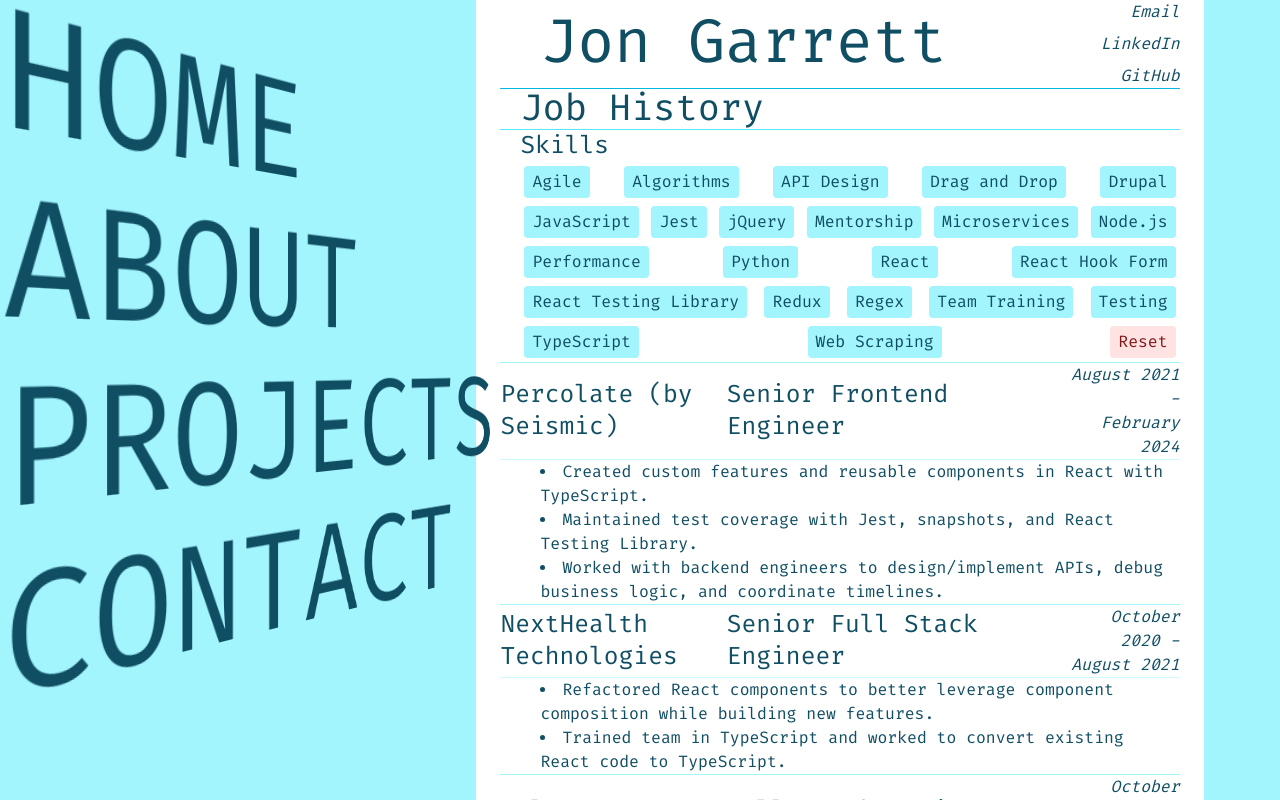
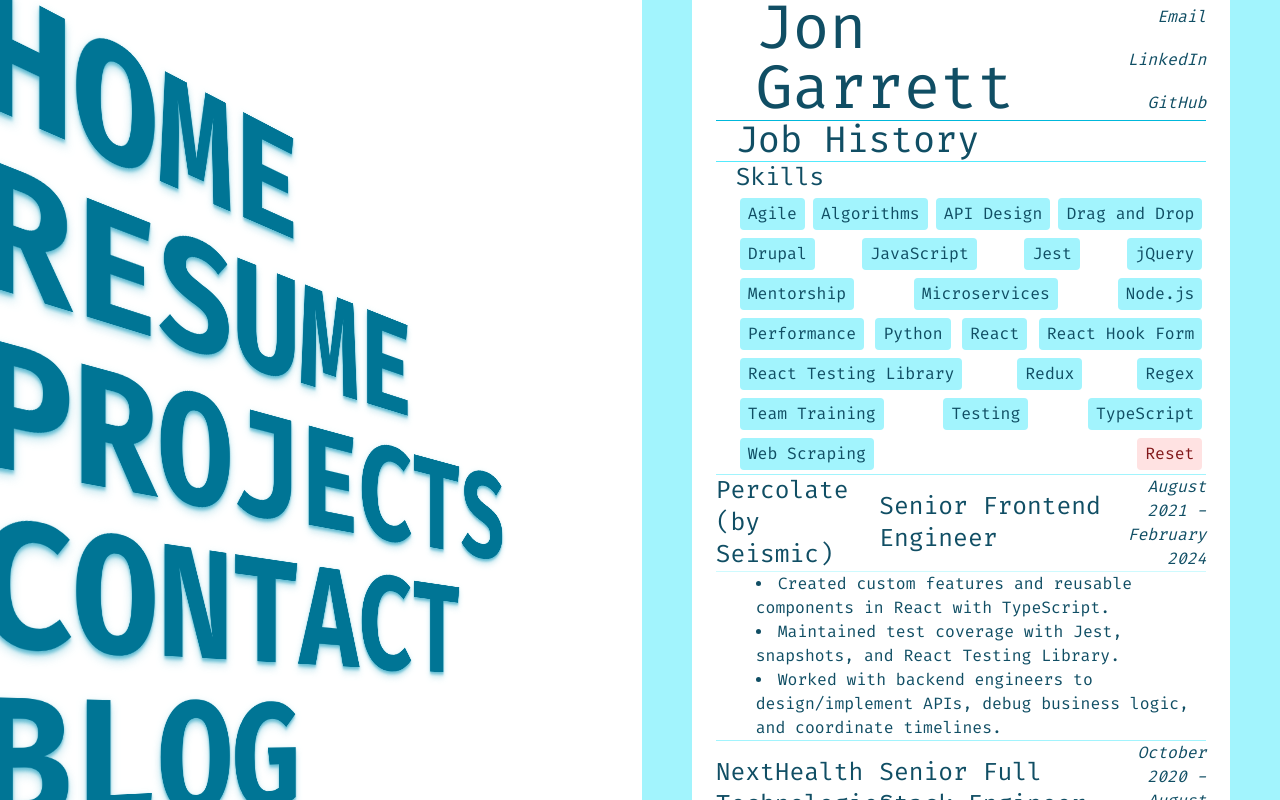
Before and after one commit to j-garrett/portfolio, a Next.js app: page / in a window 1280 px wide. Shown: the top 800 px of the page. Built offline with nearby package versions, Linux system fonts and the light colour scheme.

Commit message:
style sidebar with tailwinds

```diff
--- a/app/components/sidebar.tsx
+++ b/app/components/sidebar.tsx
@@ -1,43 +1,61 @@
 import Link from 'next/link'
+import { Children } from 'react'
+
+const LargeNavUL = ({ children }: { children: React.ReactNode }) => {
+  return (
+    <div className="perspective-[1000px]">
+      <ul
+        className="
+          inline-block
+          scale-110
+          skew-y-12
+          antialiased
+          rotate-y-45
+          translate-z-0
+          -translate-x-7
+          translate-y-20
+          text-9xl
+          font-black
+          uppercase
+          text-shadow-cyan-600/30
+          text-shadow-lg
+          text-cyan-700
+        "
+      >
+        {Children.toArray(children).map((child, index) => {
+          return (
+            <li
+              className="
+                transition
+                delay-150
+                duration-300
+                ease-in-out
+                hover:translate-x-10
+                hover:scale-110
+                hover:text-cyan-950
+              "
+              key={index}
+            >
+              {child}
+            </li>
+          )
+        })}
+      </ul>
+    </div>
+  )
+}
 
 export default function Sidebar() {
   return (
-    <aside className="w-100 bg-cyan-200 pl-3">
+    <aside className="w-full pl-3">
       <nav className="pt-20">
-        <ul className="space-y-4 rotated-text">
-          <li>
-            <Link
-              className="text-cyan-900 hover:underline text-9xl uppercase"
-              href="/"
-            >
-              Home
-            </Link>
-          </li>
-          <li>
-            <Link
-              className="text-cyan-900 hover:underline text-9xl uppercase"
-              href="/about"
-            >
-              About
-            </Link>
-          </li>
-          <li>
-            <Link
-              className="text-cyan-900 hover:underline text-9xl uppercase"
-              href="/projects"
-            >
-              Projects
-            </Link>
-          </li>
-          <li>
-            <Link
-              className="text-cyan-900 hover:underline text-9xl uppercase"
-              href="/contact"
-            >
-              Contact
-            </Link>
-          </li>
-        </ul>
+        <LargeNavUL>
+          <Link href="/">Home</Link>
+          <Link href="/resume">Resume</Link>
+          <Link href="/projects">Projects</Link>
+          <Link href="/contact">Contact</Link>
+          <Link href="/blog">Blog</Link>
+        </LargeNavUL>
       </nav>
     </aside>
   )
```
